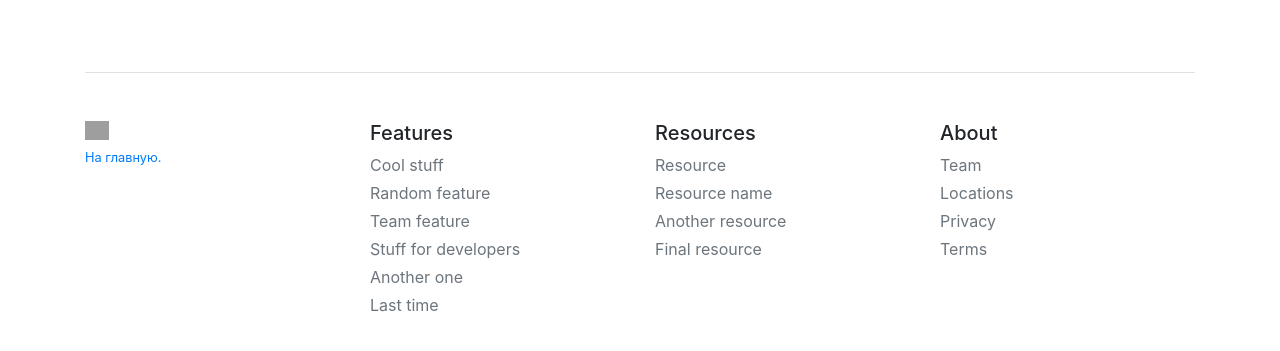
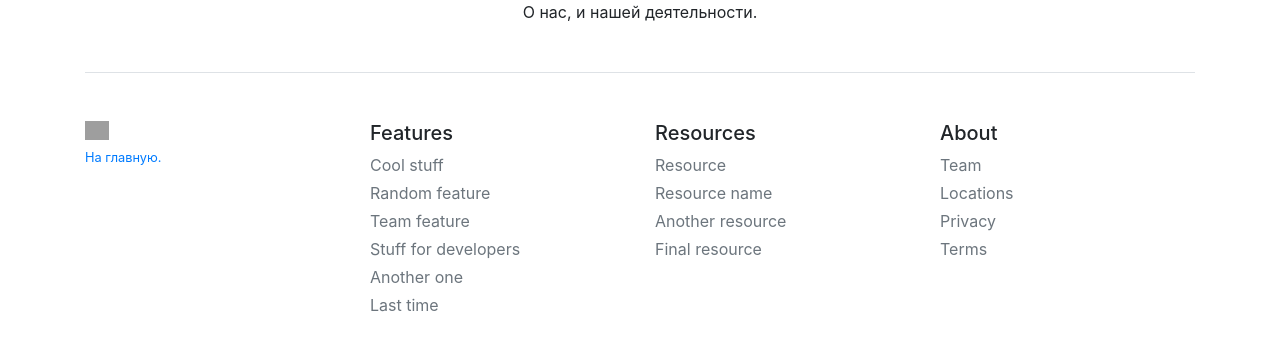
Before and after one commit to Tertelius/py_blog, a Flask app: page /about in a window 1280 px wide. Shown: the part 258-609 px from the top of the page. Run offline with Flask 2, Linux system fonts and the light colour scheme; grey boxes are pictures that could not be loaded.

Commit message:
Играемся с бутстрапом.

```diff
--- a/templates/about.html
+++ b/templates/about.html
@@ -5,7 +5,7 @@
 {% endblock %}
 
 {% block body %}
-<p STYLE="color: white; text-align: center;">О нас, и нашей деятельности.</p>
+<p STYLE="text-align: center;">О нас, и нашей деятельности.</p>
 {% endblock %}
 
 {% block footer %}
--- a/templates/index.html
+++ b/templates/index.html
@@ -5,7 +5,7 @@
 {% endblock %}
 
 {% block body %}
-<h1 STYLE="background: #04346C; color: #FFC973; text-align: center; border: 5px green double;" >
+<h1 STYLE="background: #04346C; color: #FFC973; text-align: center;" >
     Приветствую вас на моей страничке!
 </h1>
 
```
